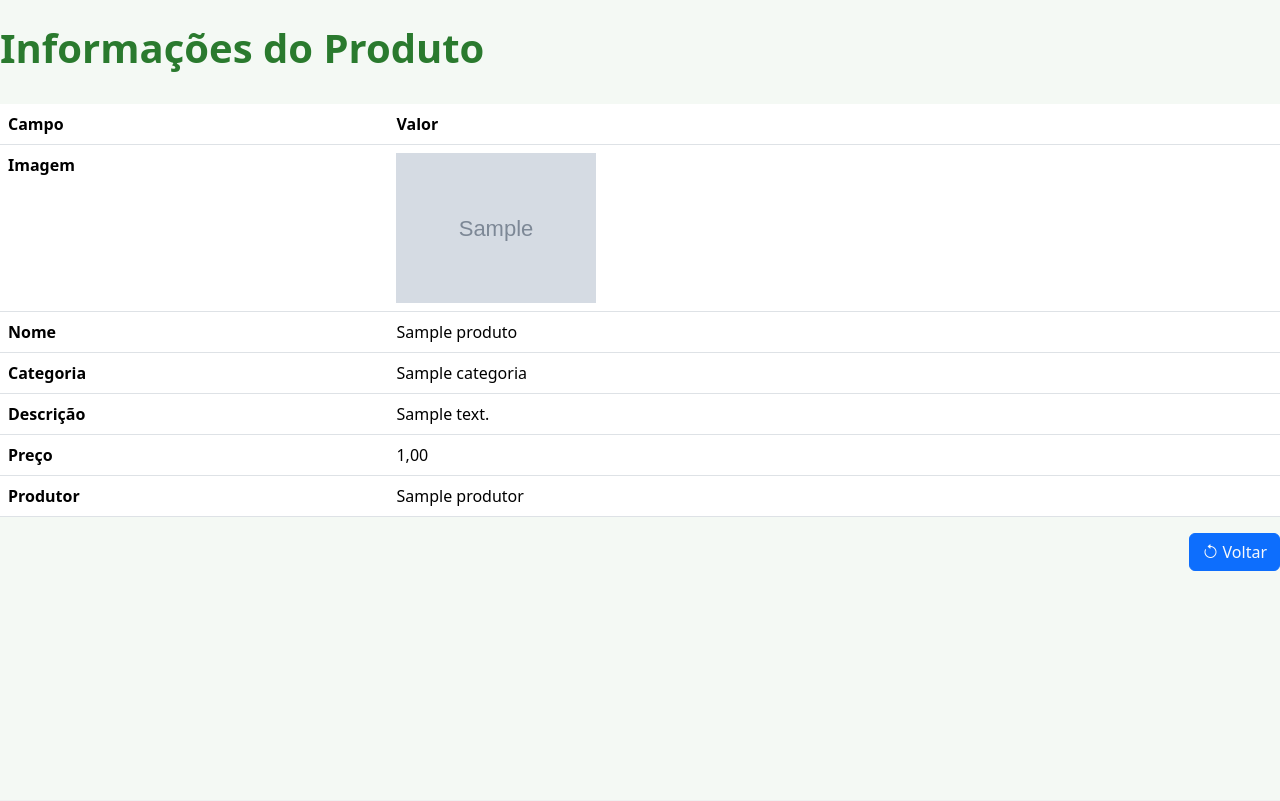
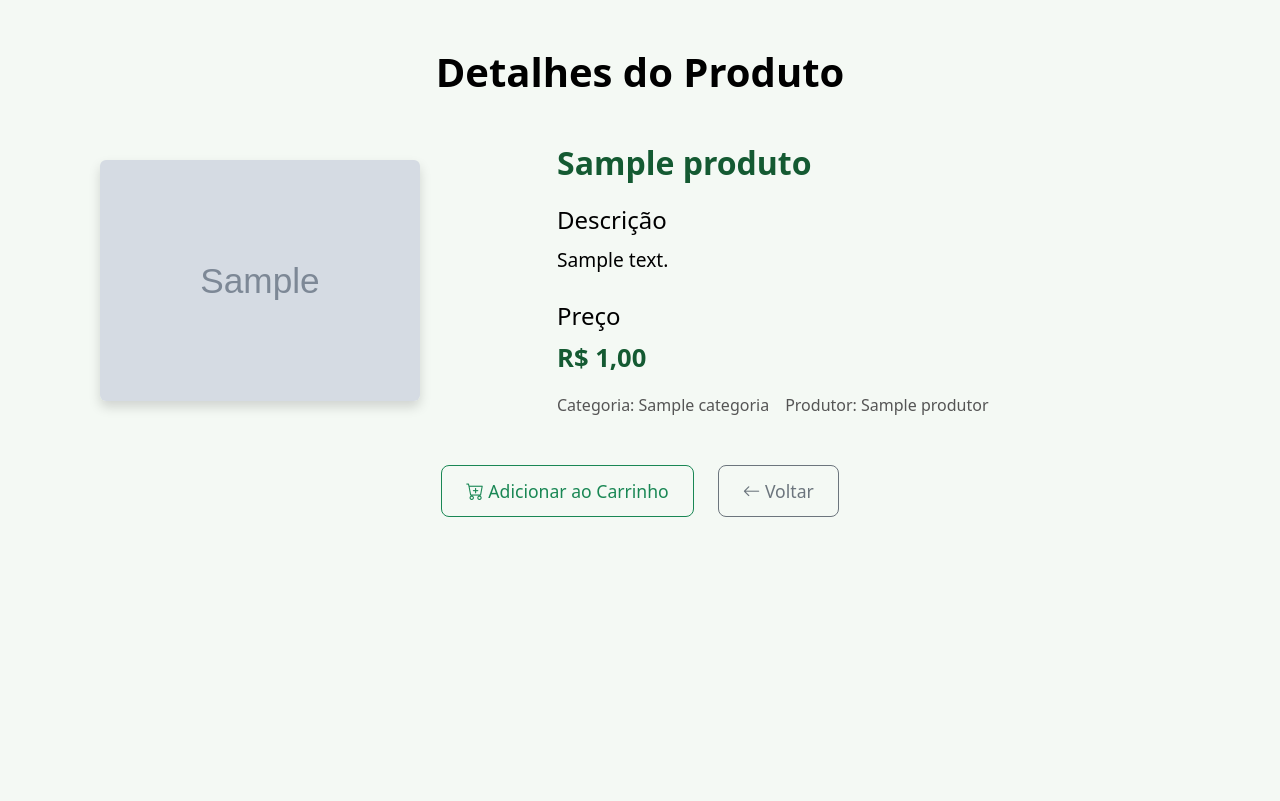
Before and after one commit to joaovitorpichetti/produtoColonial, a Django app: page /aplicacao/produto/detalhes/1 in a window 1280 px wide. Shown: the part 76-877 px from the top of the page. Run offline with Django 5.2, Linux system fonts and the light colour scheme; tables that the repository leaves empty hold one stand-in row (Sample ...); some libraries are stand-ins or nearby versions.

Commit message:
alteração da página de ver detalhes dos produtos

```diff
--- a/produtoColonial/templates/produtoColonial/produto_detalhes.html
+++ b/produtoColonial/templates/produtoColonial/produto_detalhes.html
@@ -1,59 +1,41 @@
 {% extends 'base.html' %}
-<!-- ALTERRAJIOIHI -->
 {% block conteudo %}
-    <br>
-    <h1>Informações do Produto</h1>
-    <br>
-    <table class="table">
 
-        <thead>
-            <tr>
-                <th scope="col">Campo</th>
-                <th scope="col">Valor</th>
-            </tr>
-        </thead>
+ <div class="container mt-5">
+        <h1 class="text-center mb-5" style="font-size: 2.5rem; font-weight: bold; color: #2c3e50;"><h1 class="text-center mb-5" style="font-size: 2.5rem; font-weight: bold; color: #000;">Detalhes do Produto</h1></h1>
 
-        <tbody>
-            <tr>
-                <th scope="col">Imagem</th>
-                <td><img src="{{ produto.imagem.url }}" width="200"></td>
-            </tr>
+        <div class="row justify-content-between align-items-center mb-5">
+            <div class="col-md-4 text-center">
+                <img src="{{ produto.imagem.url }}" alt="Imagem do Produto" class="img-fluid rounded" style="max-width: 90%; height: auto; box-shadow: 0px 6px 12px rgba(0, 0, 0, 0.15);">
+            </div>
 
-            <tr>
-                <th scope="col">Nome</th>
-                <td>{{ produto.nome }}</td>
-            </tr>
+            <div class="col-md-7">
+                <h2 style="font-size: 2rem; font-weight: bold; color: #145a32;">{{ produto.nome }}</h2>
 
-            <tr>
-                <th scope="col">Categoria</th>
-                <td>{{ produto.categoria.all|join:", " }}</td>
-            </tr>
+                <div class="mt-4">
+                    <h4 style="color: #000; font-weight: 500;">Descrição</h4>
+                    <p style="font-size: 1.2rem; color: #000; line-height: 1.8; text-align: justify;">{{ produto.descricao }}</p>
+                </div>
 
-            <tr>
-                <th scope="col">Descrição</th>
-                <td>{{ produto.descricao }}</td>
-            </tr>
+                <div class="mt-4">
+                    <h4 style="color: #000; font-weight: 500;">Preço</h4>
+                    <p style="font-size: 1.6rem; font-weight: bold; color: #145a32;">R$ {{ produto.preco }}</p>
+                    <div class="d-flex justify-content-start mt-2 gap-3" style="font-size: 1rem; color: #555;">
+                        <span>Categoria: {{ produto.categoria.all|join:", " }}</span>
+                        <span>Produtor: {{ produto.produtor }}</span>
+                    </div>
+                </div>
+            </div>
+        </div>
 
-            <tr>
-                <th scope="col">Preço</th>
-                <td>{{ produto.preco }}</td>
-            </tr>
-
-            <tr>
-                <th scope="col">Produtor</th>
-                <td>{{ produto.produtor }}</td>
-            </tr>
-        </tbody>
-
-    </table>
-    <div class="d-grid gap-2 d-md-flex justify-content-md-end">
-
-        <a class="btn btn-primary" href="{% url 'aplicacao:produtos_lista' %}" role="button">
-            <span class="text-light text-center">
-                <i class="bi bi-arrow-counterclockwise"></i> Voltar
-            </span>
-        </a>
+        <div class="d-flex justify-content-center gap-4 mt-5">
+            <a class="btn btn-outline-success btn-lg" href="#" role="button" style="font-size: 1.1rem; padding: 0.75rem 1.5rem;">
+                <i class="bi bi-cart-plus"></i> Adicionar ao Carrinho
+            </a>
+            <a class="btn btn-outline-secondary btn-lg" href="javascript:history.back()" role="button" style="font-size: 1.1rem; padding: 0.75rem 1.5rem;">
+                <i class="bi bi-arrow-left"></i> Voltar
+            </a>
+        </div>
     </div>
-    <br>
 
 {% endblock %}
```
